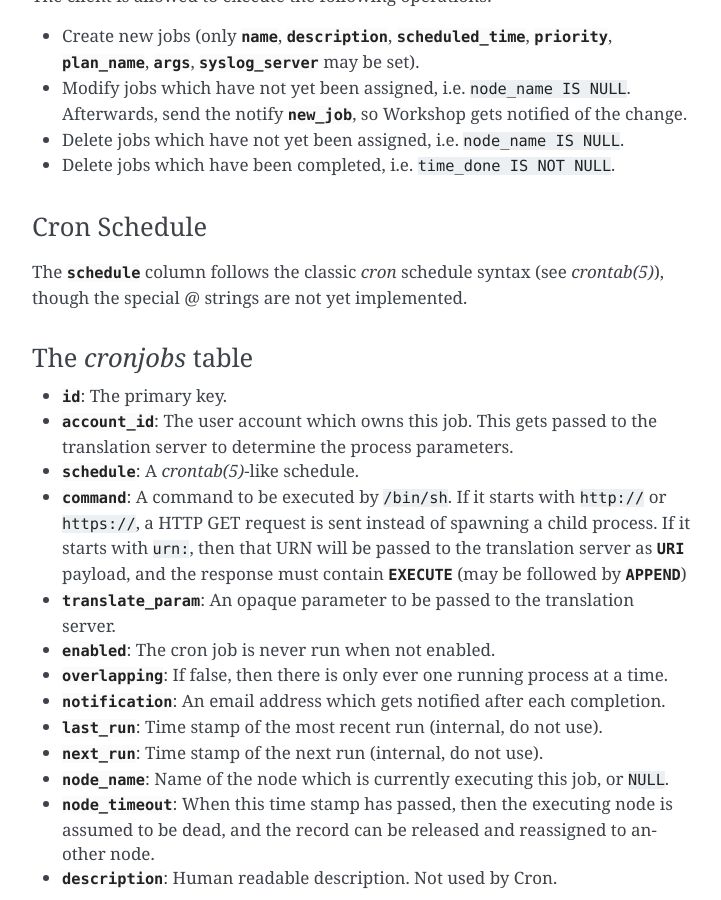
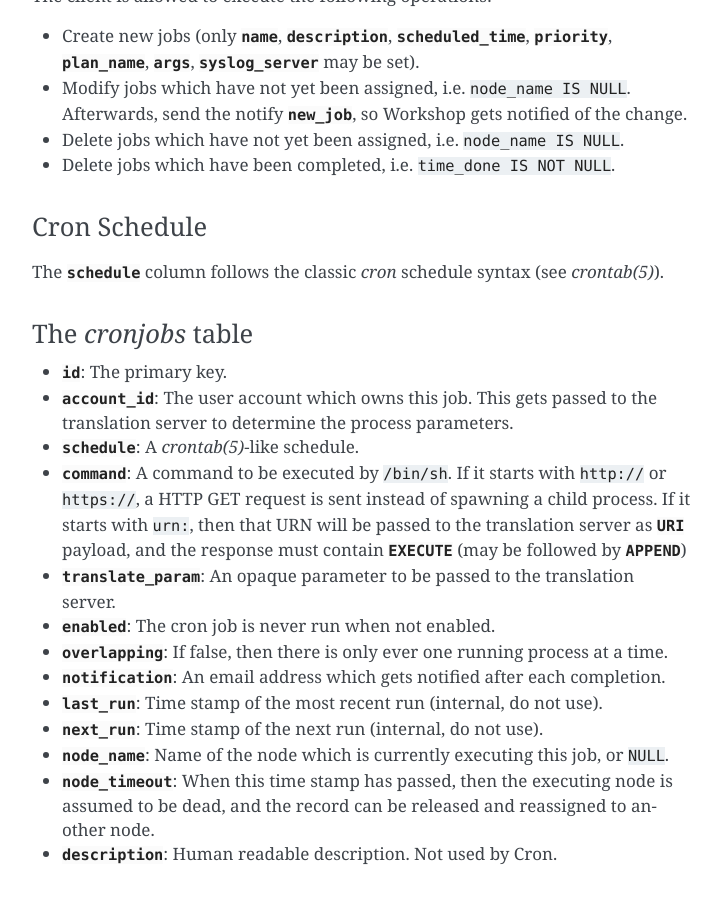
Before and after one commit to CM4all/workshop, a Sphinx documentation site: the page built from doc/index.rst, in a window 1280 px wide and 900 px high, scrolled down 5639 px. Shown: the whole window, without its empty margins (388-1109 px from the left). Built offline with Sphinx 7.4.7, drawn with Linux system fonts in a browser that asks for light colours.

Commit message:
cron/Schedule: support "special" strings

```diff
--- a/doc/index.rst
+++ b/doc/index.rst
@@ -302,8 +302,7 @@
 ^^^^^^^^^^^^^
 
 The :envvar:`schedule` column follows the classic `cron` schedule
-syntax (see :manpage:`crontab(5)`), though the special `@` strings are
-not yet implemented.
+syntax (see :manpage:`crontab(5)`).
 
 The `cronjobs` table
 ^^^^^^^^^^^^^^^^^^^^
```
Also changed, not shown: 3 other files.
